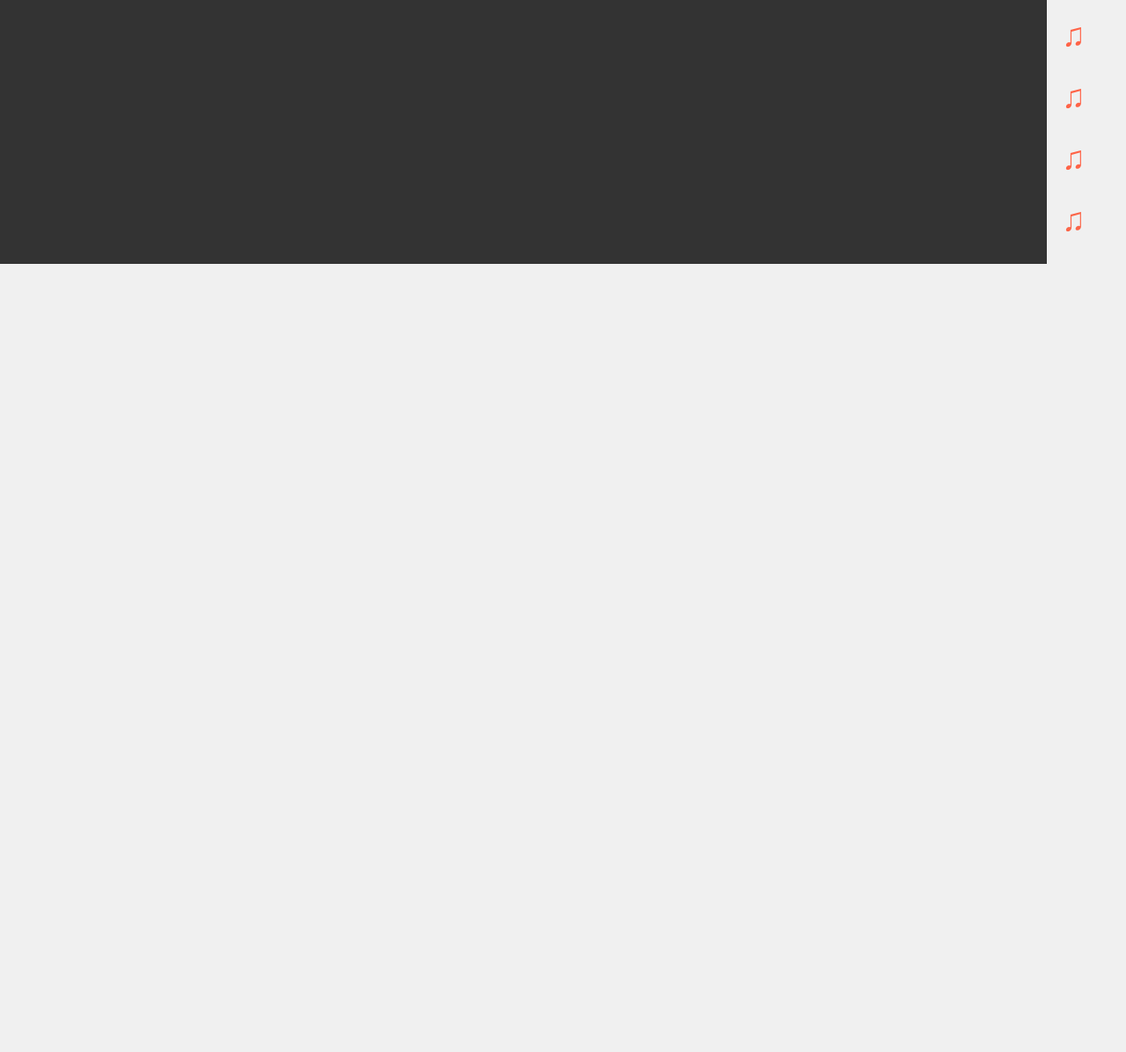
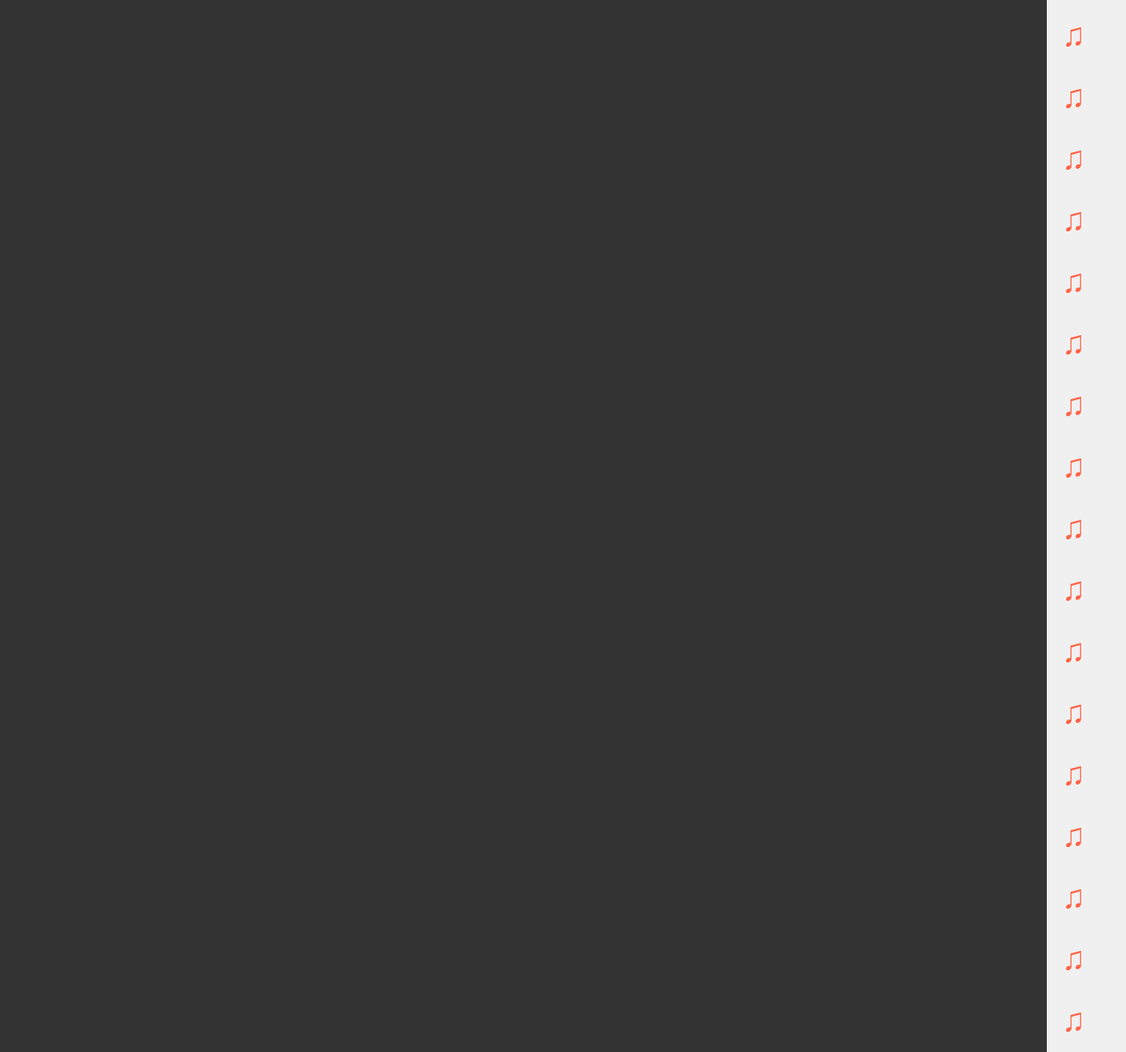
Before and after one commit to paulmaleauxney/audieaux, a plain HTML site: page index.html in a window 1280 px wide. Shown: the part 3305-4501 px from the top of the page at 88% size. Before the commit the page ends 3605 px from the top, so only its background shows below. Drawn offline with Linux system fonts and the light colour scheme.

Commit message:
Update index.html

```diff
--- a/index.html
+++ b/index.html
@@ -49,7 +49,7 @@
         #musicalNotes {
             flex-grow: 1; /* Take remaining width */
             display: grid;
-            grid-template-columns: repeat(auto-fill, 50px); /* Adjust the size of the musical notes */
+            grid-template-columns: repeat(auto-fill, minmax(50px, 1fr)); /* Adjusted the grid columns */
             gap: 5px;
             padding: 20px;
         }
@@ -99,7 +99,7 @@
         }
 
         // Create an initial set of notes
-        for (let i = 0; i < 50; i++) {
+        for (let i = 0; i < 200; i++) { // Increased the number of notes
             createNote();
         }
 
```
